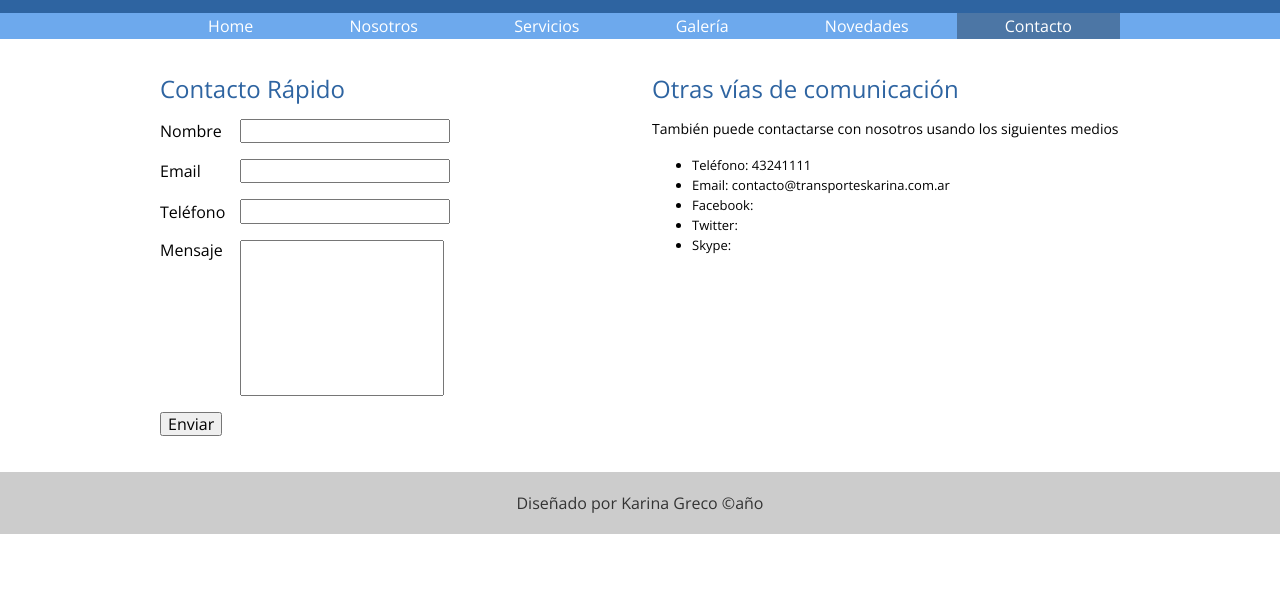
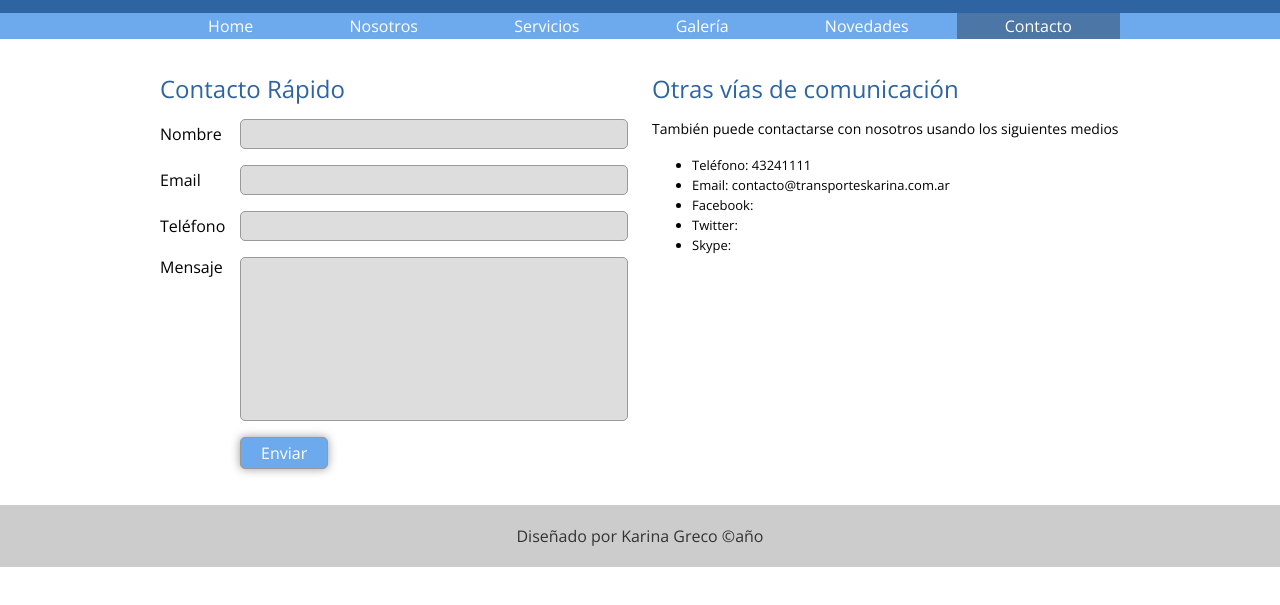
Before and after one commit to karinagreco/webmaster, a plain HTML site: page Sitio transportes/contacto.html in a window 1280 px wide. Shown: the part 141-746 px from the top of the page. Drawn offline with nearby package versions, Linux system fonts and the light colour scheme.

Commit message:
Sitio transportes

```diff
--- a/Sitio transportes/css/transportes.css
+++ b/Sitio transportes/css/transportes.css
@@ -238,6 +238,23 @@ h2 {
 
 .formulario p label {
     min-width: 80px;
+}
+
+.formulario p input,
+.formulario p textarea {
+    width: 100%;
+}
+
+.formulario p input,
+.formulario p textarea {
+    background-color: #ddd;
+    border-radius: 5px;
+    border: 1px solid #999;
+    font-size: 14px;
+    padding: 6px 10px;
+}
+
+.formulario p label {
     display: flex;
     align-items: center;
 }
@@ -251,7 +268,7 @@ h2 {
     height: 150px;
 }
 
-.formulario input [type="submit"] {
+.formulario input[type="submit"] {
     background: #6da9ed;
     box-shadow: 0 0 10px rgba(0, 0, 0, 0.4);
     color: white;
@@ -263,7 +280,7 @@ h2 {
     cursor: pointer;
 }
 
-.formulario input [type="submit"]:hover {
+.formulario input[type="submit"]:hover {
     background-color: #2e64a1;
 }
 
```
